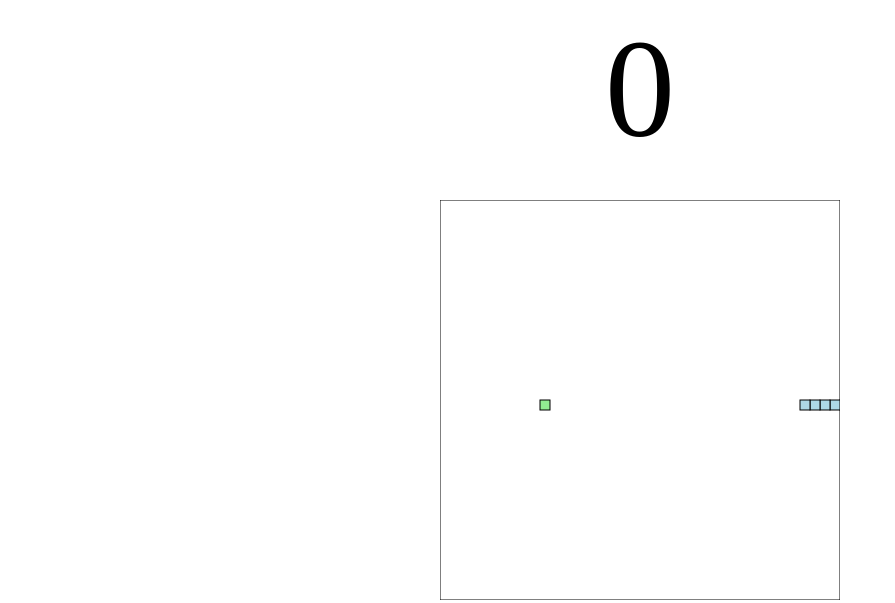
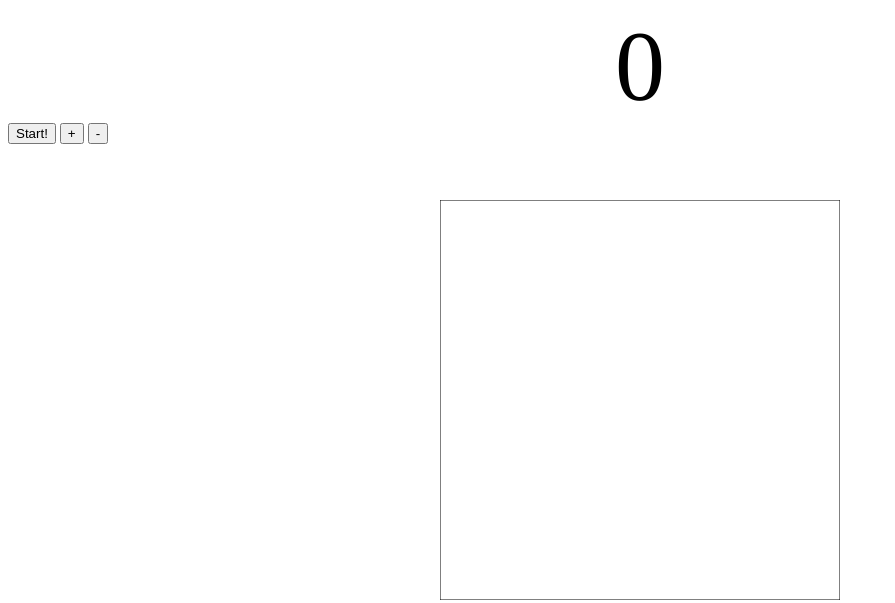
Before and after one commit to jcarrio/snake, a plain HTML site: page index.html in a window 1280 px wide. Shown: the whole page, without its empty margins (0-895 px from the left). Drawn offline with Linux system fonts and the light colour scheme.

Commit message:
Update index.html
New in this version:
- Auto start removed;
- Button to start and restart;
- Buttons to zooming-in and zooming-out;

```diff
--- a/index.html
+++ b/index.html
@@ -8,6 +8,9 @@
 
     <div id="score">0</div>
     <canvas id="snakeboard" width="400" height="400"></canvas>
+    <button type="button" onclick="restart()">Start!</button>
+    <button type="button" onclick="increase()">+</button>
+    <button type="button" onclick="decrease()">-</button>
 
     <style>
       #snakeboard {
@@ -18,7 +21,7 @@
       }
       #score {
         text-align: center;
-        font-size: 140px;
+        font-size: 100px;
       }
     </style>
   </body>
@@ -53,9 +56,10 @@
     // Return a two dimensional drawing context
     const snakeboard_ctx = snakeboard.getContext("2d");
     // Start game
-    main();
+    clear_board();
+    //main();
 
-    gen_food();
+    //gen_food();
 
     document.addEventListener("keydown", change_direction);
 
@@ -193,5 +197,46 @@
       }
     }
 
+    function restart() {
+        snake = [
+                    {x: 200, y: 200},
+                    {x: 190, y: 200},
+                    {x: 180, y: 200},
+                    {x: 170, y: 200},
+                    {x: 160, y: 200}
+                ]
+
+        score = 0;
+
+        dx = 10;
+        dy = 0;
+
+        main();
+
+        gen_food();
+    }
+
+    function increase() {
+        var myCanvas = document.getElementById("snakeboard");
+        if (myCanvas.width > window.innerHeight-50) {
+            alert("Maximum size reached.");
+        } else {
+            myCanvas.width = myCanvas.width + 50;
+            myCanvas.height = myCanvas.height + 50;
+            clear_board();
+        }
+    }
+
+    function decrease() {
+        var myCanvas = document.getElementById("snakeboard");
+        if (myCanvas.width == 250) {
+            alert("Minimum size reached.");
+        } else {
+            myCanvas.width = myCanvas.width - 50;
+            myCanvas.height = myCanvas.height - 50;
+            clear_board();
+        }
+    }
+
   </script>
 </html>
```
Lines whose indentation alone changed are shown as unchanged.
